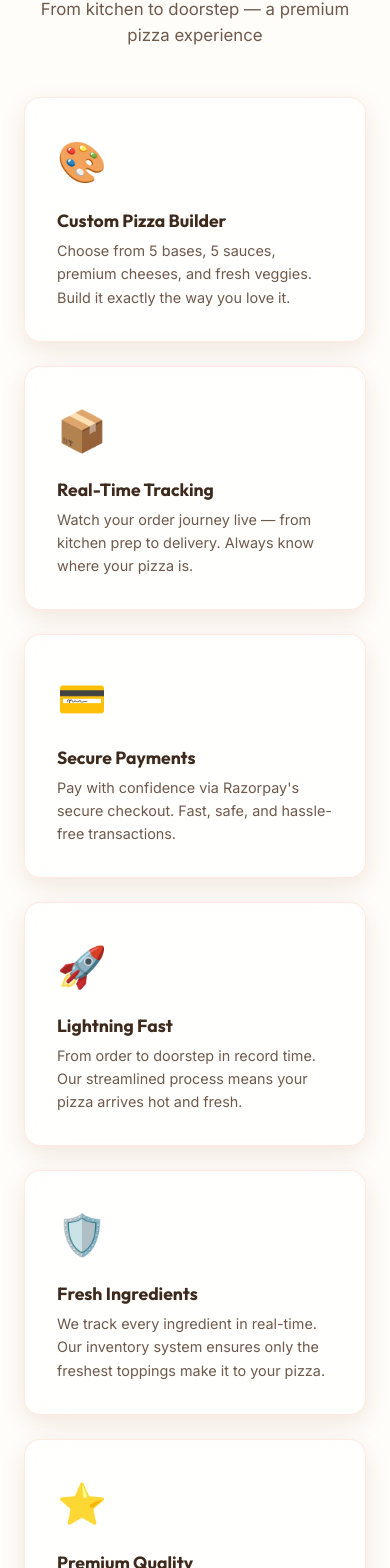
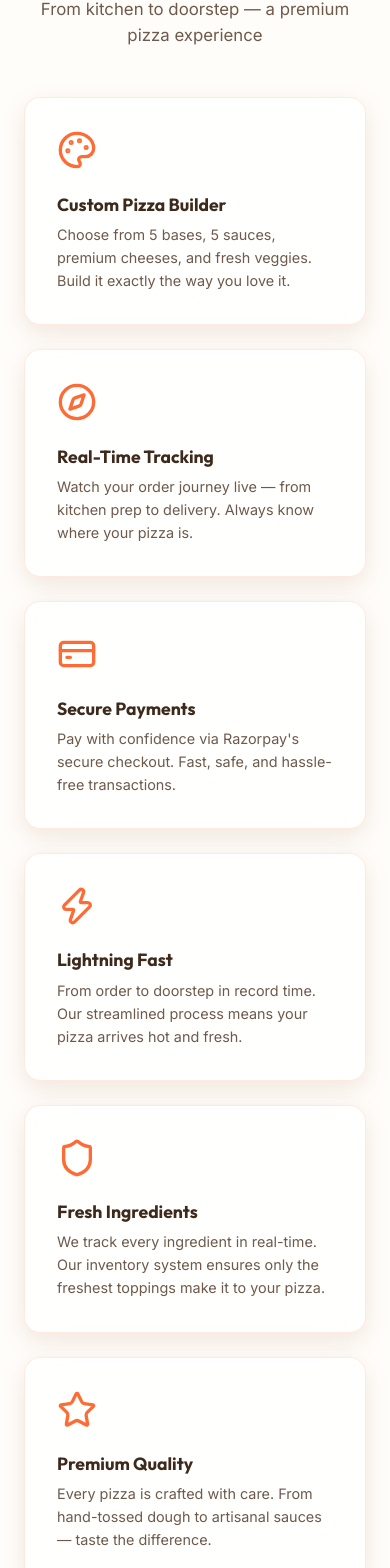
Before and after one commit to HimanshuKumar27/pizzaDelivery, a React (Vite) app in the folder client/: page / in a window 390 px wide. Shown: the part 955-2523 px from the top of the page. Built offline with nearby package versions, Linux system fonts and the light colour scheme.

Commit message:
feat: migrate features and empty states to official Lucide React icons, keep brand and hero pizza emojis, and improve mobile layout

```diff
--- a/client/src/pages/Dashboard.jsx
+++ b/client/src/pages/Dashboard.jsx
@@ -4,7 +4,7 @@ import { useAuth } from '../context/AuthContext';
 import API from '../utils/api';
 import Navbar from '../components/Navbar';
 import Footer from '../components/Footer';
-import { ChefHat, ShoppingBag, Clock, TrendingUp } from 'lucide-react';
+import { ChefHat, ShoppingBag, Clock, MapPin, ClipboardList, TrendingUp, Inbox } from 'lucide-react';
 import { motion } from 'framer-motion';
 
 const fadeVariant = {
@@ -231,7 +231,7 @@ const Dashboard = () => {
               animate="visible"
               variants={fadeVariant}
             >
-              <span className="empty-emoji">📭</span>
+              <Inbox size={64} style={{ color: 'var(--text-muted)', marginBottom: 'var(--space-md)' }} />
               <h3>No orders yet</h3>
               <p>Build your first custom pizza and place an order!</p>
               <Link to="/build" className="btn btn-primary">
--- a/client/src/pages/ForgotPassword.jsx
+++ b/client/src/pages/ForgotPassword.jsx
@@ -68,7 +68,7 @@ const ForgotPassword = () => {
           </form>
         ) : (
           <div className="empty-state" style={{ padding: 'var(--space-lg) 0' }}>
-            <span className="empty-emoji">📧</span>
+            <Mail size={64} style={{ color: 'var(--text-muted)', marginBottom: 'var(--space-md)' }} />
             <h3>Email Sent!</h3>
             <p>If an account with that email exists, you'll receive a password reset link.</p>
           </div>
--- a/client/src/pages/Home.jsx
+++ b/client/src/pages/Home.jsx
@@ -2,7 +2,7 @@ import { Link } from 'react-router-dom';
 import { useAuth } from '../context/AuthContext';
 import Navbar from '../components/Navbar';
 import Footer from '../components/Footer';
-import { ChefHat, Truck, CreditCard, Shield } from 'lucide-react';
+import { ChefHat, Truck, CreditCard, Shield, Pizza, Palette, Compass, Zap, Star } from 'lucide-react';
 import { motion } from 'framer-motion';
 
 const fadeVariant = {
@@ -84,7 +84,7 @@ const Home = () => {
             variants={containerVariant}
           >
             <motion.div className="glass-card feature-card" variants={fadeVariant}>
-              <span className="feature-icon">🎨</span>
+              <Palette size={40} style={{ color: 'var(--accent-primary)', marginBottom: 'var(--space-md)' }} />
               <h3>Custom Pizza Builder</h3>
               <p>
                 Choose from 5 bases, 5 sauces, premium cheeses, and fresh veggies.
@@ -93,7 +93,7 @@ const Home = () => {
             </motion.div>
 
             <motion.div className="glass-card feature-card" variants={fadeVariant}>
-              <span className="feature-icon">📦</span>
+              <Compass size={40} style={{ color: 'var(--accent-primary)', marginBottom: 'var(--space-md)' }} />
               <h3>Real-Time Tracking</h3>
               <p>
                 Watch your order journey live — from kitchen prep to delivery.
@@ -102,7 +102,7 @@ const Home = () => {
             </motion.div>
 
             <motion.div className="glass-card feature-card" variants={fadeVariant}>
-              <span className="feature-icon">💳</span>
+              <CreditCard size={40} style={{ color: 'var(--accent-primary)', marginBottom: 'var(--space-md)' }} />
               <h3>Secure Payments</h3>
               <p>
                 Pay with confidence via Razorpay's secure checkout. Fast, safe,
@@ -111,7 +111,7 @@ const Home = () => {
             </motion.div>
 
             <motion.div className="glass-card feature-card" variants={fadeVariant}>
-              <span className="feature-icon">🚀</span>
+              <Zap size={40} style={{ color: 'var(--accent-primary)', marginBottom: 'var(--space-md)' }} />
               <h3>Lightning Fast</h3>
               <p>
                 From order to doorstep in record time. Our streamlined process
@@ -120,7 +120,7 @@ const Home = () => {
             </motion.div>
 
             <motion.div className="glass-card feature-card" variants={fadeVariant}>
-              <span className="feature-icon">🛡️</span>
+              <Shield size={40} style={{ color: 'var(--accent-primary)', marginBottom: 'var(--space-md)' }} />
               <h3>Fresh Ingredients</h3>
               <p>
                 We track every ingredient in real-time. Our inventory system
@@ -129,7 +129,7 @@ const Home = () => {
             </motion.div>
 
             <motion.div className="glass-card feature-card" variants={fadeVariant}>
-              <span className="feature-icon">⭐</span>
+              <Star size={40} style={{ color: 'var(--accent-primary)', marginBottom: 'var(--space-md)' }} />
               <h3>Premium Quality</h3>
               <p>
                 Every pizza is crafted with care. From hand-tossed dough to
--- a/client/src/pages/MyOrders.jsx
+++ b/client/src/pages/MyOrders.jsx
@@ -3,7 +3,7 @@ import { Link } from 'react-router-dom';
 import API from '../utils/api';
 import Navbar from '../components/Navbar';
 import Footer from '../components/Footer';
-import { ChefHat } from 'lucide-react';
+import { ChefHat, Inbox } from 'lucide-react';
 import { motion } from 'framer-motion';
 
 const fadeVariant = {
@@ -74,7 +74,7 @@ const MyOrders = () => {
               animate="visible"
               variants={fadeVariant}
             >
-              <span className="empty-emoji">📭</span>
+              <Inbox size={64} style={{ color: 'var(--text-muted)', marginBottom: 'var(--space-md)' }} />
               <h3>No orders yet</h3>
               <p>Your order history will appear here</p>
               <Link to="/build" className="btn btn-primary">
--- a/client/src/pages/OrderStatus.jsx
+++ b/client/src/pages/OrderStatus.jsx
@@ -3,7 +3,7 @@ import { useParams, Link } from 'react-router-dom';
 import API from '../utils/api';
 import Navbar from '../components/Navbar';
 import Footer from '../components/Footer';
-import { ArrowLeft, Check, Clock, ChefHat, Truck, Package } from 'lucide-react';
+import { ArrowLeft, Check, Clock, ChefHat, Truck, Package, Search } from 'lucide-react';
 import { motion } from 'framer-motion';
 
 const fadeVariant = {
@@ -62,7 +62,7 @@ const OrderStatus = () => {
         <div className="dashboard-page">
           <div className="container">
             <div className="empty-state">
-              <span className="empty-emoji">🔍</span>
+              <Search size={64} style={{ color: 'var(--text-muted)', marginBottom: 'var(--space-md)' }} />
               <h3>Order Not Found</h3>
               <p>This order doesn't exist or you don't have access.</p>
               <Link to="/dashboard" className="btn btn-primary">
--- a/client/src/pages/admin/OrderManagement.jsx
+++ b/client/src/pages/admin/OrderManagement.jsx
@@ -3,7 +3,7 @@ import { Link, useNavigate } from 'react-router-dom';
 import { useAdminAuth } from '../../context/AdminAuthContext';
 import { AdminAPI } from '../../utils/api';
 import toast from 'react-hot-toast';
-import { ArrowLeft, LogOut, RefreshCw } from 'lucide-react';
+import { ArrowLeft, LogOut, RefreshCw, Inbox } from 'lucide-react';
 
 const STATUSES = ['Order Received', 'In Kitchen', 'Sent to Delivery', 'Delivered'];
 
@@ -101,7 +101,7 @@ const OrderManagement = () => {
         {/* Orders List */}
         {orders.length === 0 ? (
           <div className="empty-state">
-            <span className="empty-emoji">📭</span>
+            <Inbox size={64} style={{ color: 'var(--text-muted)', marginBottom: 'var(--space-md)' }} />
             <h3>No orders found</h3>
             <p>Orders will appear here as customers place them.</p>
           </div>
```
